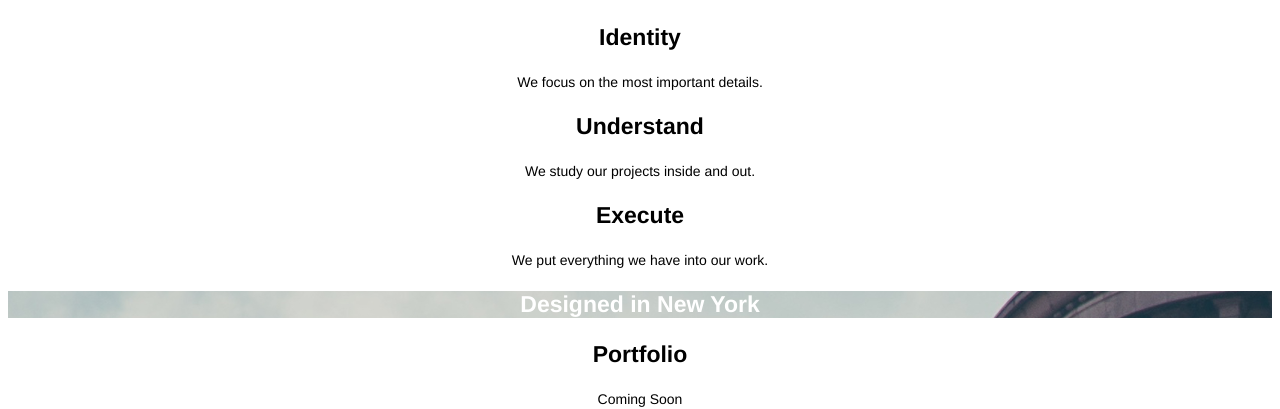
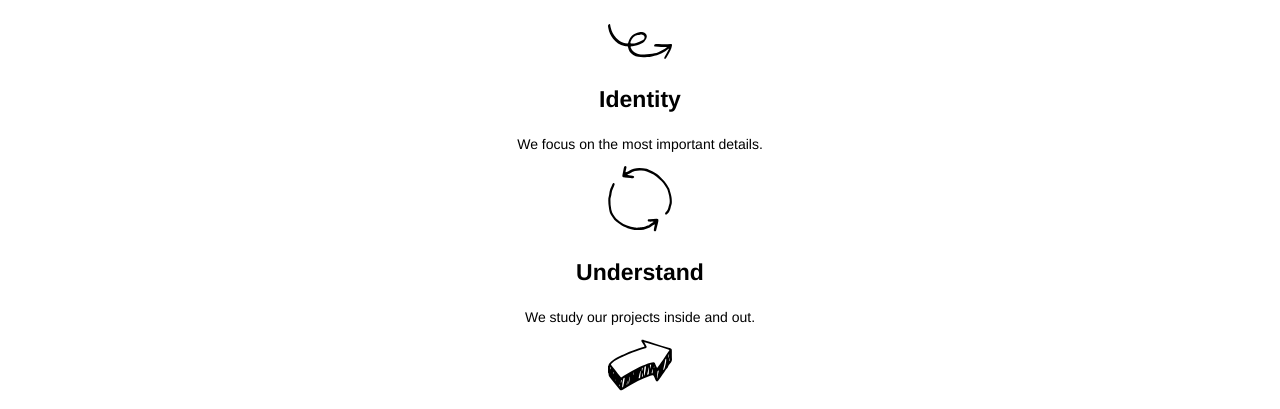
Before and after one commit to christopher-ward/Broadway, a plain HTML site: page index.html in a window 1280 px wide. Shown: the part 401-810 px from the top of the page. Drawn offline with Linux system fonts and the light colour scheme.

Commit message:
Added icons.

```diff
--- a/index.html
+++ b/index.html
@@ -16,13 +16,16 @@
         <p><a href="#">Contact</a></p>
     </div>
     <h2>Our Process</h2>
-      <!--<img src="" alt="">-->
+      <!--icon-->
+      <img src="resources/icons/identify.svg">
     <h3>Identity</h3>
       <p>We focus on the most important details.</p>
-      <!--<img src="" alt="">-->
+      <!--icon-->
+      <img src="resources/icons/understand.svg">
     <h3>Understand</h3>
       <p>We study our projects inside and out.</p>
-      <!--<img src="" alt="">-->
+      <!--icon-->
+      <img src="resources/icons/execute.svg">
     <h3>Execute</h3>
       <p>We put everything we have into our work.</p>
 
```
